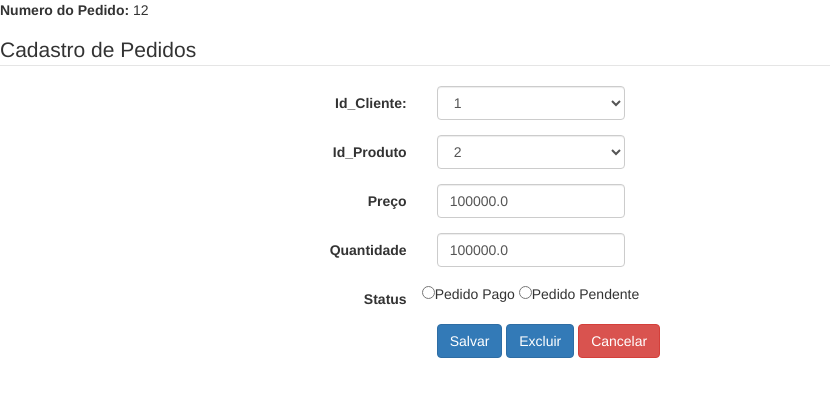
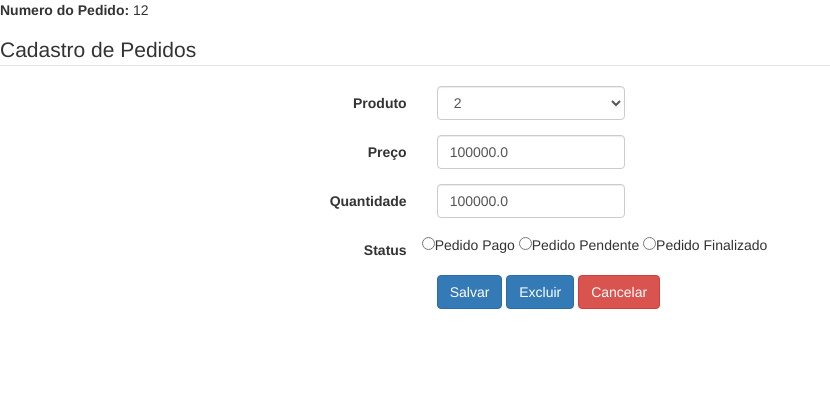
Before and after one commit to Anakin-coder/Hope_company_final, a Flask app: page /pedido/12/ in a window 1280 px wide. Shown: the top 397 px of the page, without its empty margins (0-830 px from the left). Run offline with Flask 2, Linux system fonts and the light colour scheme; data comes from the database, SQL or seed files in the repository; both versions use the stored data as it was after the commit; some libraries are stand-ins or nearby versions.

Commit message:
finalização do pedido

```diff
--- a/Hope-Company/clientes.py
+++ b/Hope-Company/clientes.py
@@ -97,7 +97,7 @@ def alterar_produto_api(id_produto):
     editar_produto(id_produto, descricao, quantidade, preco_unitario)
     return render_template("menu.html", mensagem = f"O produto {id_produto} foi editado com sucesso!")
 
-@app.route("/produto/<int:id_produto>/", methods = ["DELETE"])
+@app.route("/produto/<int:id_produto>", methods = ["DELETE"])
 def deletar_produto_api(id_produto):
     produto = consultar_produto(id_produto)
     if produto == None:
@@ -131,7 +131,7 @@ def form_alterar_pedido_api(id_pedido):
     pedido = consultar_pedido(id_pedido)
     if pedido == None:
         return render_template("menu.html", mensagem = f"Esse pedido não existe."), 404
-    return render_template("form_pedido.html", id_pedido = id_pedido, id_cliente = pedido['id_cliente'], id_produto = pedido['id_produto'], quantidade = pedido['quantidade'], status = pedido['status'], preco = pedido['preco'], clientes = listar_clientes(), produtos = listar_produtos())
+    return render_template("form_pedido.html", id_pedido = id_pedido, id_produto = pedido['id_produto'], quantidade = pedido['quantidade'], status = pedido['status'], preco = pedido['preco'], clientes = listar_clientes(), produtos = listar_produtos())
 
 @app.route("/pedido/<int:id_pedido>/", methods = ["POST"])
 def alterar_pedido_api(id_pedido):
@@ -139,14 +139,13 @@ def alterar_pedido_api(id_pedido):
     quantidade = request.form['quantidade']
     status = request.form['status']
     preco = request.form['preco']
-    id_cliente = request.form['id_cliente']
     id_produto = request.form['id_produto']
     if pedido == None:
         return render_template("menu.html", mensagem = f"Esse pedido não existe."), 404
-    editar_pedido(id_pedido, quantidade, status, preco, id_produto, id_cliente)
+    editar_pedido(preco, quantidade, status, id_produto, id_pedido)
     return render_template("menu.html", mensagem = f"O pedido {id_pedido} foi editado com sucesso!")
 
-@app.route("/pedido/<int:id_pedido>/", methods = ["DELETE"])
+@app.route("/pedido/<int:id_pedido>", methods = ["DELETE"])
 def deletar_pedido_api(id_pedido):
     pedido = consultar_pedido(id_pedido)
     if pedido == None:
@@ -280,7 +279,7 @@ def deletar_produto(id_produto):
 
 def criar_pedido(quantidade, status, preco, id_cliente, id_produto):
     with closing(conectar()) as con, closing(con.cursor()) as cur:
-        cur.execute("INSERT INTO pedido (quantidade, status, preco, id_cliente, id_produto) VALUES (?, ?, ?, ?, ?)", (quantidade, status, preco, id_cliente, id_produto))
+        cur.execute("INSERT INTO pedido (quantidade, status, preco, id_cliente, id_produto) VALUES (?, ?, ?, ?, ?)", (quantidade, status, preco, id_cliente, id_produto, ))
         id_pedido = cur.lastrowid
         con.commit()
         return id_pedido
@@ -295,9 +294,9 @@ def listar_pedidos():
         cur.execute("SELECT id_pedido, id_produto, id_cliente, preco, quantidade, datahora, status FROM pedido p ORDER BY p.id_pedido")
         return rows_to_dict(cur.description, cur.fetchall())
 
-def editar_pedido(id_pedido, preco, quantidade, status, id_produto, id_cliente):
+def editar_pedido(preco, quantidade, status, id_produto, id_pedido):
     with closing(conectar()) as con, closing(con.cursor()) as cur:
-        cur.execute("UPDATE produto SET preco = ?, quantidade = ?, status = ?, id_produto = ?, id_cliente = ?, WHERE id_pedido = ?", (preco, quantidade, status, id_produto, id_cliente, id_pedido))
+        cur.execute("UPDATE pedido SET preco = ?, quantidade = ?, status = ?, id_produto = ? WHERE id_pedido = ?", (preco, quantidade, status, id_produto, id_pedido, ))
         con.commit()
 
 def deletar_pedido(id_pedido):
--- a/Hope-Company/templates/form_pedido.html
+++ b/Hope-Company/templates/form_pedido.html
@@ -12,20 +12,8 @@
         const id_pedido = "{{id_pedido}}";
 
         function validar() {
-            const id_cliente = document.getElementById('id_cliente');
-            const id_produto = document.getElementById('id_produto')
             const preco = document.getElementById('preco')
             const quantidade = document.getElementById('quantidade')
-
-            if (id_produto.value == "") {
-                alert("Informe o produto!");
-                return false;
-            }
-
-            if (id_cliente.value == "") {
-                alert("Informe a nome!");
-                return false;
-            }
 
             if (preco.value == "" || preco.value < 0) {
                 alert("Preço incorreto!");
@@ -72,7 +60,7 @@
 
 <body>
 
-    <form class="form-horizontal" method="POST" action="{{ url_for('criar_pedido_api') }}" id="form_principal">
+    <form class="form-horizontal" method="POST" action="/pedido/{{id_pedido}}/" id="form_principal">
         {% if id_pedido != 'novo'%}
         <p>
             <label>Numero do Pedido:</label> {{id_pedido}}
@@ -81,23 +69,23 @@
         <!-- Form Name -->
         <legend>Cadastro de Pedidos</legend>
         <!-- Text input-->
+        {% if id_pedido == 'novo' %}
         <div class="form-group">
-            <label class="col-md-4 control-label" for="id_cliente">Id_Cliente:</label>
+            <label class="col-md-4 control-label" for="id_cliente">Cliente:</label>
             <div class="col-md-2">
                 <select class="form-control" name="id_cliente" id="id_cliente">
-                <option value="escolha">Escolha...</option>
                 {% for cliente in clientes %}
                     <option value="{{cliente['id_cliente']}}" {% if id_cliente == cliente['id_cliente'] %}selected="selected"{% endif %}>{{cliente['id_cliente']}}</option>
                 {% endfor %}
             </select>
             </div>
         </div>
+        {% endif %}
 
         <div class="form-group">
-            <label class="col-md-4 control-label" for="id_produto">Id_Produto</label>
+            <label class="col-md-4 control-label" for="id_produto">Produto</label>
             <div class="col-md-2">
                 <select class="form-control" name="id_produto" id="id_produto">
-                <option value="escolha">Escolha...</option>
                     {% for produto in produtos %}
                         <option value="{{produto['id_produto']}}" {% if id_produto == produto['id_produto'] %}selected="selected"{% endif %}>{{produto['id_produto']}}</option>
                     {% endfor %}
@@ -126,14 +114,19 @@
             <label class="col-md-4 control-label" for="status">Status</label>
             <input type="radio" id="status" name="status" value="Ok" {% if status=='Ok' %}checked="checked" {% endif %}>Pedido Pago</input>
             <input type="radio" id="status" name="status" value="Pendente" {% if sexo=='Pendente' %}checked="checked" {% endif %}>Pedido Pendente</input>
+            {% if id_pedido != 'novo' %}
+            <input type="radio" id="status" name="status" value="Finalizado" {% if status=='Ok' %}checked="checked" {% endif %}>Pedido Finalizado</input>
+            {% endif %}
         </div>
 
         <!-- Button (Double) -->
         <div class="form-group">
             <label class="col-md-4 control-label" for="btnsalvar"></label>
             <div class="col-md-8">
-                <button type="button" id="btnsalvar" name="btnsalvar" class="btn btn-primary" onclick="salvar()">Salvar</button> {% if id_pedido != 'novo' %}
-                <button type="button" id="btnexcluir" name="btnexcluir" class="btn btn-primary" onclick="excluir()">Excluir</button> {% endif %}
+                <button type="button" id="btnsalvar" name="btnsalvar" class="btn btn-primary" onclick="salvar()">Salvar</button>
+                {% if id_pedido != 'novo' %}
+                <button type="button" id="btnexcluir" name="btnexcluir" class="btn btn-primary" onclick="excluir()">Excluir</button>
+                {% endif %}
                 <a id="btncancelar" name="btncancelar" class="btn btn-danger" href="/menu">Cancelar</a>
 
             </div>
--- a/Hope-Company/templates/form_produto.html
+++ b/Hope-Company/templates/form_produto.html
@@ -8,7 +8,6 @@
     <script src="//code.jquery.com/jquery-1.11.1.min.js"></script>
     <link href="//maxcdn.bootstrapcdn.com/bootstrap/3.3.0/css/bootstrap.min.css" rel="stylesheet" id="bootstrap-css">
     <script type="text/javascript">
-        const id_produto = "{{id_produto}}";
 
         function validar() {
             const descricao = document.getElementById('descricao');
@@ -102,8 +101,8 @@
         <div class="form-group">
             <label class="col-md-4 control-label" for="btnsalvar"></label>
             <div class="col-md-8">
-                <button type="button" id="btnsalvar" name="btnsalvar" class="btn btn-primary" onclick="salvar()">Salvar</button> {% if id_produto != 'novo' %}
-                <button type="button" id="btnexcluir" name="btnexcluir" class="btn btn-primary" onclick="javascript:excluir();">Excluir</button> {% endif %}
+                <button type="button" id="btnsalvar" name="btnsalvar" class="btn btn-primary" onclick="salvar()">Salvar</button>
+                {% if id_produto != 'novo' %}<button type="button" id="btnexcluir" name="btnexcluir" class="btn btn-primary" onclick="javascript:excluir();">Excluir</button> {% endif %}
                 <a id="btncancelar" name="btncancelar" class="btn btn-danger" href="/menu">Cancelar</a>
 
             </div>
--- a/Hope-Company/templates/lista_pedidos.html
+++ b/Hope-Company/templates/lista_pedidos.html
@@ -13,9 +13,9 @@
         <table id="sailorTable" class="table table-striped table-bordered" width="100%">
             <thead>
                 <tr>
-                    <th>id_pedido</th>
-                    <th>id_cliente</th>
-                    <th>id_produto</th>
+                    <th>Pedido</th>
+                    <th>Cliente</th>
+                    <th>Produto</th>
                     <th>Preço</th>
                     <th>Quantidade</th>
                     <th>Hora do Pedido</th>
--- a/Hope-Company/templates/menu.html
+++ b/Hope-Company/templates/menu.html
@@ -2,11 +2,7 @@
 <html>
 
 <head>
-    <link rel="stylesheet" href="https://maxcdn.bootstrapcdn.com/bootstrap/4.0.0/css/bootstrap.min.css" integrity="sha384-Gn5384xqQ1aoWXA+058RXPxPg6fy4IWvTNh0E263XmFcJlSAwiGgFAW/dAiS6JXm" crossorigin="anonymous">
     <link href="//maxcdn.bootstrapcdn.com/bootstrap/4.1.1/css/bootstrap.min.css" rel="stylesheet" id="bootstrap-css">
-    <script src="//maxcdn.bootstrapcdn.com/bootstrap/4.1.1/js/bootstrap.min.js"></script>
-    <script src="//cdnjs.cloudflare.com/ajax/libs/jquery/3.2.1/jquery.min.js"></script>
-
 </head>
 
 <body>
```
Also changed, not shown: Hope-Company/clientes.db.
